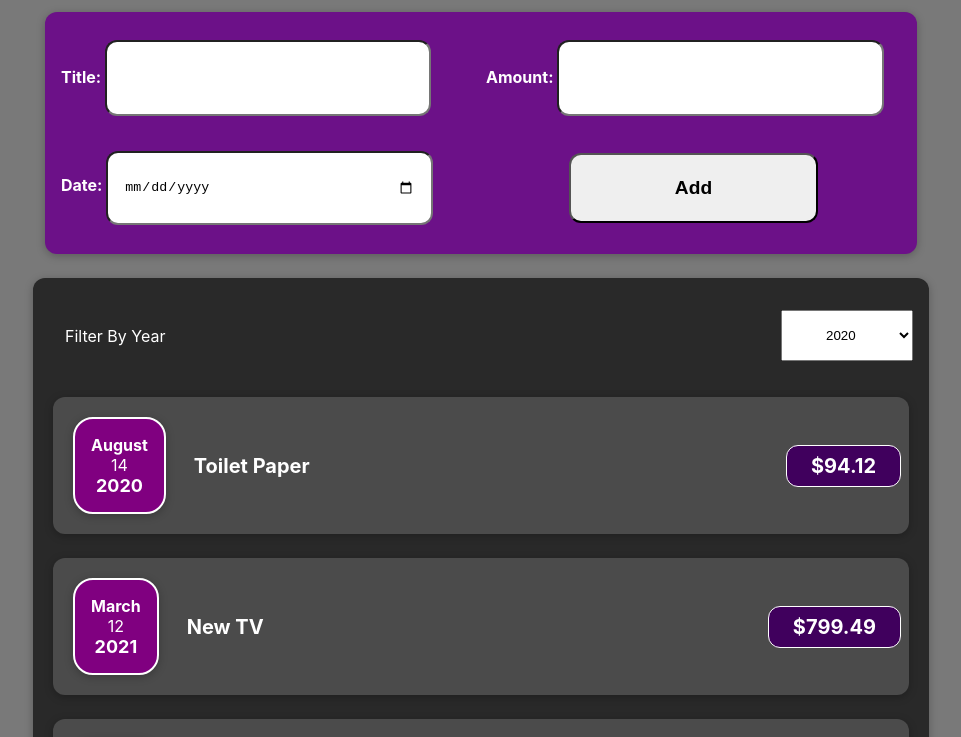
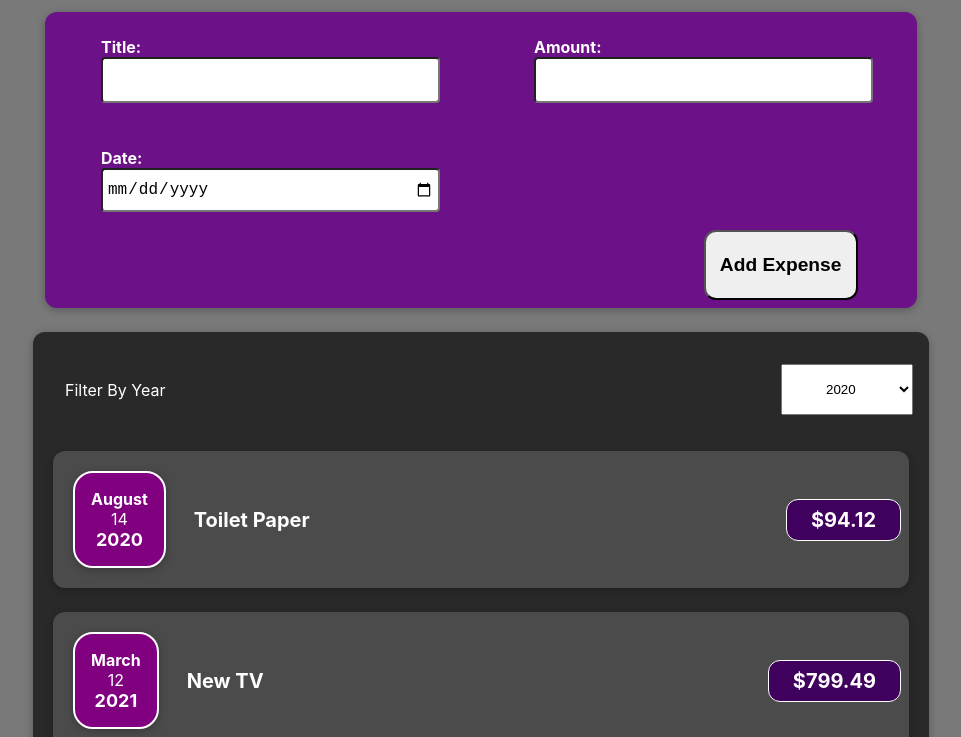
Before and after one commit to Niloy28/expense-tracker, a React (Create React App) app: page / in a window 1280 px wide. Shown: the top 737 px of the page, without its empty margins (159-1120 px from the left). Built offline with nearby package versions, Linux system fonts and the light colour scheme.

Commit message:
Tweaked ExpenseForm layout.

```diff
--- a/src/components/ExpenseForm.tsx
+++ b/src/components/ExpenseForm.tsx
@@ -46,8 +46,8 @@ const ExpenseForm: React.FC<{ onFormSubmit: (expense: Expense) => void }> = (
 
 	return (
 		<Card className="expense-form">
-			<form onSubmit={formSubmitHandler}>
-				<div className="expense-form__title">
+			<form id="expense-form" onSubmit={formSubmitHandler}>
+				<div>
 					<label htmlFor="expense-text">Title: </label>
 					<input
 						type="text"
@@ -79,10 +79,12 @@ const ExpenseForm: React.FC<{ onFormSubmit: (expense: Expense) => void }> = (
 						onChange={dateChangeHandler}
 					/>
 				</div>
-				<div className="expense-form__submit">
-					<button type="submit">Add</button>
-				</div>
 			</form>
+			<div className="expense-form__submit">
+				<button form="expense-form" type="submit">
+					Add Expense
+				</button>
+			</div>
 		</Card>
 	);
 };
--- a/src/styles/ExpenseForm.css
+++ b/src/styles/ExpenseForm.css
@@ -1,7 +1,7 @@
 .expense-form {
 	box-sizing: border-box;
 	background-color: #6c1188;
-	padding: 1rem;
+	padding: 0.5rem;
 	border-radius: 12px;
 }
 
@@ -12,26 +12,34 @@
 	grid-auto-rows: minmax(100px, auto);
 	grid-row-start: auto;
 	align-items: center;
-	text-align: left;
+}
+
+.expense-form form div {
+	margin-left: 3rem;
+	margin-right: 3rem;
+	display: flex;
+	flex-direction: column;
+	justify-items: center;
 }
 
 .expense-form label {
+	text-align: start;
 	font-weight: bolder;
 	color: white;
 }
 
 .expense-form input {
-	width: 70%;
-	height: 70px;
-	border-radius: 12px;
-	padding-left: 1rem;
-	padding-right: 1rem;
+	width: 100%;
+	font-size: large;
+	height: 2.5rem;
+	border-radius: 4px;
+	padding-left: 0.25rem;
+	padding-right: 0.25rem;
 }
 
 .expense-form__submit {
-	display: flex;
-	align-items: center;
-	justify-content: center;
+	width: 30%;
+	margin-left: auto;
 }
 
 .expense-form__submit button {
```
